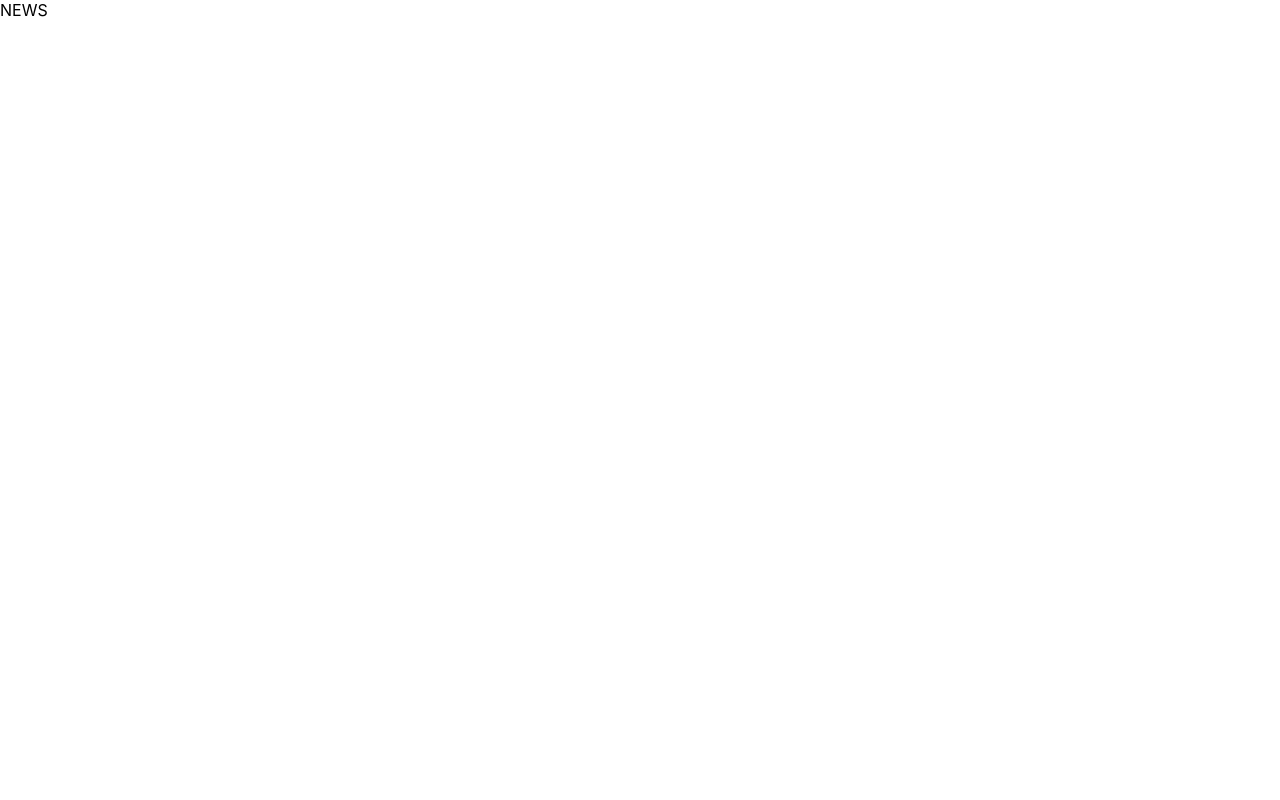
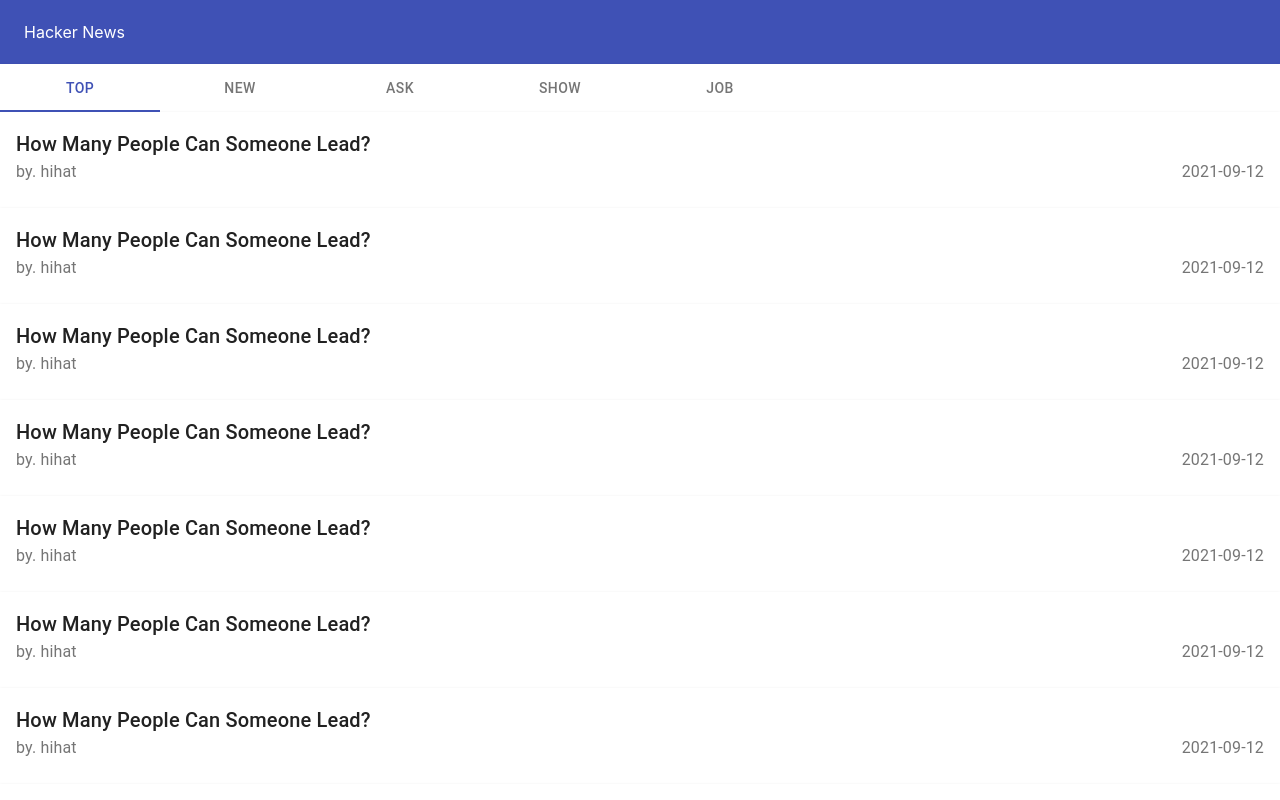
Before and after one commit to kimjh96/hacker-news, a React (Create React App) app: page / in a window 1280 px wide. Shown: the top 800 px of the page. Built offline with nearby package versions, Linux system fonts and the light colour scheme.

Commit message:
feat: ESLint, Prettier 설정 및 UI 구현

```diff
--- a/src/App.tsx
+++ b/src/App.tsx
@@ -1,16 +1,21 @@
-import React from 'react';
-import { BrowserRouter, Route } from 'react-router-dom';
+import React from "react";
+import { BrowserRouter, Route } from "react-router-dom";
+
+// Components
+import Layout from "./components/Layout";
 
 // Pages
-import News from './pages/news';
-import NewsDetail from './pages/news/detail';
+import News from "./pages/news";
+import NewsDetail from "./pages/news/detail";
 
-function App() {
+function App(): JSX.Element {
   return (
     <BrowserRouter>
-      <Route exact path={'/'} component={News} />
-      <Route exact path={'/news/:category'} component={News} />
-      <Route exact path={'/news/:category/:id'} component={NewsDetail} />
+      <Layout>
+        <Route exact path="/" component={News} />
+        <Route exact path="/news/:category" component={News} />
+        <Route exact path="/news/:category/:id" component={NewsDetail} />
+      </Layout>
     </BrowserRouter>
   );
 }
--- /dev/null
+++ b/src/components/Header/index.tsx
@@ -0,0 +1,15 @@
+import React from "react";
+
+// Material UI
+import AppBar from "@material-ui/core/AppBar";
+import Toolbar from "@material-ui/core/Toolbar";
+
+function Header(): JSX.Element {
+  return (
+    <AppBar position="static">
+      <Toolbar>Hacker News</Toolbar>
+    </AppBar>
+  );
+}
+
+export default Header;
--- /dev/null
+++ b/src/components/Layout/index.tsx
@@ -0,0 +1,21 @@
+import React from "react";
+
+// Components
+import Header from "../Header";
+import PageTabs from "../PageTabs";
+
+type LayoutProps = {
+  children: React.ReactNode;
+};
+
+function Layout({ children }: LayoutProps): JSX.Element {
+  return (
+    <>
+      <Header />
+      <PageTabs />
+      {children}
+    </>
+  );
+}
+
+export default Layout;
--- /dev/null
+++ b/src/components/NewsCard/index.tsx
@@ -0,0 +1,40 @@
+import React from "react";
+import dayjs from "dayjs";
+
+// Material UI
+import { makeStyles, createStyles } from "@material-ui/core/styles";
+import Card from "@material-ui/core/Card";
+import CardContent from "@material-ui/core/CardContent";
+import Box from "@material-ui/core/Box";
+import Typography from "@material-ui/core/Typography";
+
+// types
+import { News } from "../../types";
+
+const useStyles = makeStyles(() => createStyles({
+  root: {
+    cursor: "pointer"
+  }
+}));
+
+type NewsCardProps = {
+  news: News;
+};
+
+function NewsCard({ news: { title, by, time } }: NewsCardProps): JSX.Element {
+  const classes = useStyles();
+
+  return (
+    <Card className={classes.root} square>
+      <CardContent>
+        <Typography variant="h6">{title}</Typography>
+        <Box display="flex" justifyContent="space-between">
+          <Typography color="textSecondary">{`by. ${by}`}</Typography>
+          <Typography color="textSecondary">{dayjs(time * 1000).format("YYYY-MM-DD")}</Typography>
+        </Box>
+      </CardContent>
+    </Card>
+  );
+}
+
+export default NewsCard;
--- /dev/null
+++ b/src/components/PageTabs/index.tsx
@@ -0,0 +1,22 @@
+import React from "react";
+
+// Material UI
+import Paper from "@material-ui/core/Paper";
+import Tabs from "@material-ui/core/Tabs";
+import Tab from "@material-ui/core/Tab";
+
+function PageTabs(): JSX.Element {
+  return (
+    <Paper square>
+      <Tabs value="top" indicatorColor="primary" textColor="primary">
+        <Tab label="TOP" value="top" />
+        <Tab label="NEW" value="new" />
+        <Tab label="ASK" value="ask" />
+        <Tab label="SHOW" value="show" />
+        <Tab label="JOB" value="job" />
+      </Tabs>
+    </Paper>
+  );
+}
+
+export default PageTabs;
--- a/src/pages/news/detail.tsx
+++ b/src/pages/news/detail.tsx
@@ -1,7 +1,29 @@
-import React from 'react';
+import React from "react";
+import dayjs from "dayjs";
 
-function NewsDetail() {
-    return <div>NEWS_DETAIL</div>;
+// Material UI
+import Box from "@material-ui/core/Box";
+import Typography from "@material-ui/core/Typography";
+import Button from "@material-ui/core/Button";
+
+// Material UI Icons
+import LinkIcon from "@material-ui/icons/Link";
+
+function NewsDetail(): JSX.Element {
+  return (
+    <Box p={2}>
+      <Typography variant="h5">How Many People Can Someone Lead?</Typography>
+      <Box display="flex" justifyContent="space-between">
+        <Typography color="textSecondary">Kim</Typography>
+        <Typography color="textSecondary">{dayjs(new Date()).format("YYYY-MM-DD")}</Typography>
+      </Box>
+      <Box mt={2}>
+        <Button variant="contained" color="primary" startIcon={<LinkIcon />}>
+          LINK
+        </Button>
+      </Box>
+    </Box>
+  );
 }
 
 export default NewsDetail;
--- a/src/pages/news/index.tsx
+++ b/src/pages/news/index.tsx
@@ -1,7 +1,30 @@
-import React from 'react';
+import React from "react";
+import NewsCard from "../../components/NewsCard";
 
-function News() {
-    return <div>NEWS</div>;
+function News(): JSX.Element {
+  return (
+    <>
+      {Array.from({ length: 10 }).map(() => (
+        <NewsCard
+          news={{
+            by: "hihat",
+            descendants: 80,
+            id: 28502414,
+            kids: [
+              28504414, 28503147, 28503470, 28507902, 28502900, 28503275, 28504424, 28506838, 28507431, 28503083,
+              28504634, 28504796, 28506760, 28506707, 28503596, 28505736, 28504273, 28503788, 28504848, 28503188,
+              28502660
+            ],
+            score: 131,
+            time: 1631463190,
+            title: "How Many People Can Someone Lead?",
+            type: "story",
+            url: "https://www.patkua.com/blog/how-many-people-can-someone-lead/"
+          }}
+        />
+      ))}
+    </>
+  );
 }
 
 export default News;
--- /dev/null
+++ b/src/types/index.ts
@@ -0,0 +1,11 @@
+export type News = {
+  by: string;
+  descendants: number;
+  id: number;
+  kids: Array<number>;
+  score: number;
+  time: number;
+  title: string;
+  type: string;
+  url: string;
+};
```
Also changed, not shown: package.json (+21 -1 lines), src/index.tsx (+5 -5 lines), .eslintrc.js (added), 2 other files (tests, documents, lock files or other folders).
